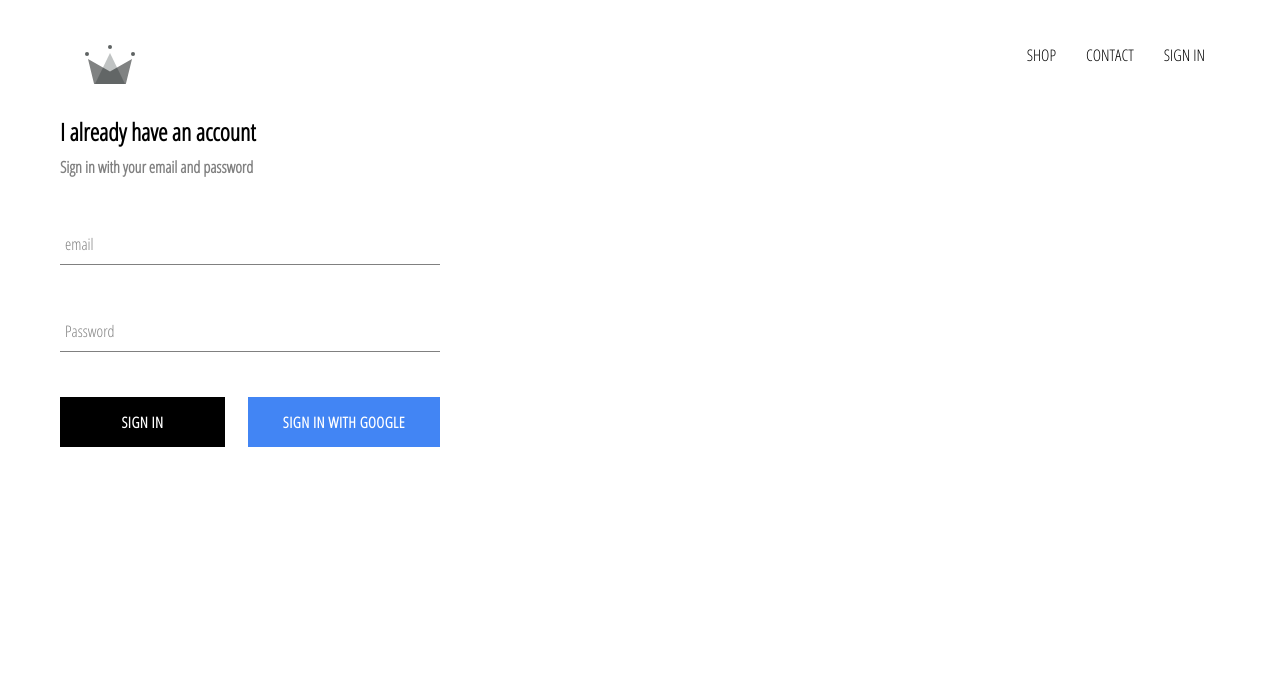
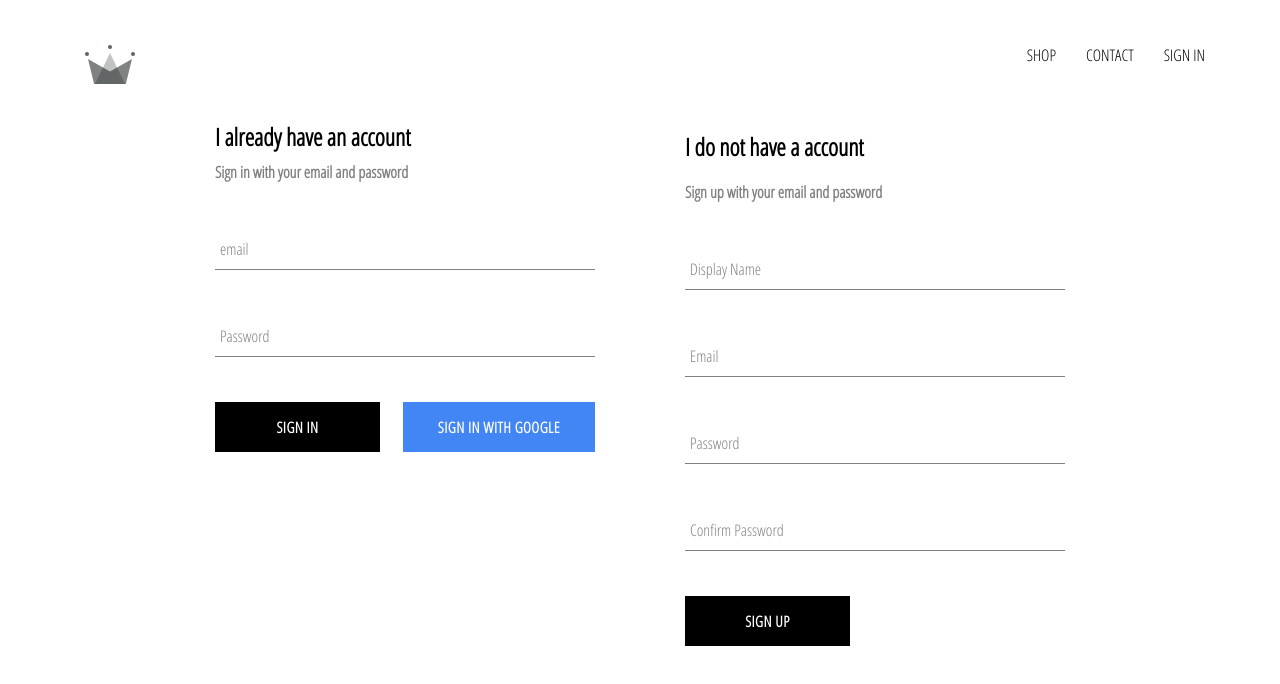
Before and after one commit to arshekas/crown-shop, a React (Create React App) app: page /signin in a window 1280 px wide. Shown: the top 684 px of the page. Built offline with nearby package versions, Linux system fonts and the light colour scheme; no server answers.

Commit message:
implemented sign in and sign up

```diff
--- a/src/App.js
+++ b/src/App.js
@@ -5,7 +5,7 @@
 import Header from './components/header/Header';
 import SignInOut from './pages/sign-in-out/SignInOut';
 import React, { Component } from 'react'
-import { auth } from './firebase/firebase';
+import { auth, createUserProfileDocument } from './firebase/firebase';
 
 export class App extends Component {
   constructor(props) {
@@ -17,8 +17,21 @@
   }
   unSubcribeFromAuth = null;
   componentDidMount() {
-    this.unSubcribeFromAuth = auth.onAuthStateChanged(user => {
-      this.setState({ currentUser: user},console.log(this.state.currentUser))
+    this.unSubcribeFromAuth = auth.onAuthStateChanged( async userAuth => {
+      if(userAuth){
+        const userRef = createUserProfileDocument(userAuth);
+
+        (await userRef).onSnapshot(snapshot => {
+          this.setState({
+            currentUser: {
+              id: snapshot.id,
+              ...snapshot.data()
+            }
+          })
+          console.log(this.state)
+        })
+      }
+      this.setState({currentUser: userAuth})
     })
   }
   componentWillUnmount() {
--- /dev/null
+++ b/src/components/sign-up/SignUp.js
@@ -0,0 +1,91 @@
+import React, { Component } from 'react'
+import { auth, createUserProfileDocument } from '../../firebase/firebase'
+import CustomButton from '../customButton/CustomButton'
+import FormInput from '../form-input/FormInput'
+import './SignUp.scss'
+
+export class SignUp extends Component {
+    constructor(props) {
+        super(props)
+
+        this.state = {
+             displayName: '',
+             email: '',
+             password: '',
+             confirmPassword: ''
+        }
+    }
+    handleSubmit = async e => {
+        e.preventDefault();
+        const { displayName, email, password, confirmPassword } = this.state;
+        if(password !== confirmPassword)
+        {
+            alert("passwords don't match");
+            return;
+        }
+        try {
+            const {user} = await auth.createUserWithEmailAndPassword(email, password);
+            createUserProfileDocument(user, { displayName });
+            this.setState({
+                displayName: '',
+                email: '',
+                password: '',
+                confirmPassword: ''
+            })
+        }
+        catch(error)
+        {
+            console.log('error creating user', error.message);
+        }
+    }
+    handleChange = e =>{
+        const {name, value} = e.target;
+        this.setState({ [name]: value })
+    }
+    render() {
+        const { displayName, email, password, confirmPassword } = this.state;
+        return (
+            <div className="sign-up">
+            <h2 className="title">I do not have a account</h2>
+            <span>Sign up with your email and password</span>
+            <form className="sign-up-form"  onSubmit={this.handleSubmit}>
+                <FormInput
+                    type="text"
+                    name="displayName"
+                    value={displayName}
+                    onChange={this.handleChange}
+                    label="Display Name"
+                    required
+                />
+                <FormInput
+                    type="email"
+                    name="email"
+                    value={email}
+                    onChange={this.handleChange}
+                    label="Email"
+                    required
+                />
+                <FormInput
+                    type="password"
+                    name="password"
+                    value={password}
+                    onChange={this.handleChange}
+                    label="Password"
+                    required
+                />
+                <FormInput
+                    type="password"
+                    name="confirmPassword"
+                    value={confirmPassword}
+                    onChange={this.handleChange}
+                    label="Confirm Password"
+                    required
+                />
+                <CustomButton type="submit">SIGN UP</CustomButton>
+            </form>
+            </div>
+        )
+    }
+}
+
+export default SignUp
--- /dev/null
+++ b/src/components/sign-up/SignUp.scss
@@ -0,0 +1,13 @@
+.sign-up {
+    display: flex;
+    flex-direction: column;
+    width: 380px;
+    .title {
+        margin: 10px 0;
+    }
+    span {
+        margin-top: 0.5rem;
+        font-weight: 600;
+        color: gray;
+    }
+}
--- a/src/firebase/firebase.js
+++ b/src/firebase/firebase.js
@@ -12,6 +12,29 @@
     measurementId: "G-29N2MHXLE8"
   };
 
+export const createUserProfileDocument = async (userAuth, additionalData) => {
+    if(!userAuth) return;
+
+    const userRef = firestore.doc(`users/${userAuth.uid}`);
+    const snapShot = await userRef.get();
+    if(!snapShot.exists)
+    {
+        const { displayName, email } = userAuth;
+        const createdAt = new Date();
+        try {
+            await userRef.set({
+                displayName,
+                email,
+                createdAt,
+                ...additionalData
+            })
+        }catch(error) {
+            console.log('error creating user', error.message);
+        }
+    }
+    return userRef;
+}
+
 firebase.initializeApp(config);
 
 export const auth = firebase.auth();
--- a/src/pages/sign-in-out/SignInOut.js
+++ b/src/pages/sign-in-out/SignInOut.js
@@ -1,10 +1,12 @@
 import React from 'react'
 import SignIn from '../../components/sign-in/SignIn'
+import SignUp from '../../components/sign-up/SignUp'
 import './SignInOut.scss'
 function SignInOut() {
     return (
         <div className="sign-in-and-sign-up">
             <SignIn />
+            <SignUp />
         </div>
     )
 }
--- a/src/pages/sign-in-out/SignInOut.scss
+++ b/src/pages/sign-in-out/SignInOut.scss
@@ -0,0 +1,6 @@
+.sign-in-and-sign-up {
+    width: 850px;
+    display: flex;
+    justify-content: space-between;
+    margin: 30px auto;
+}
```
